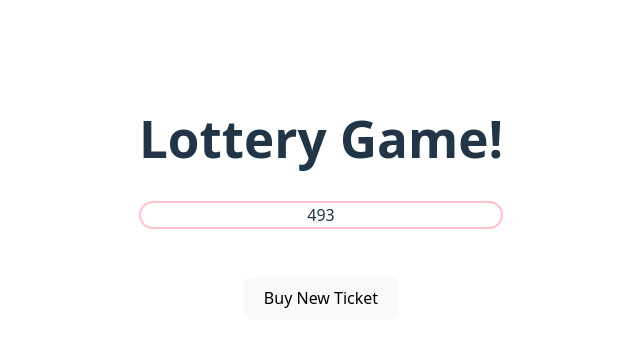
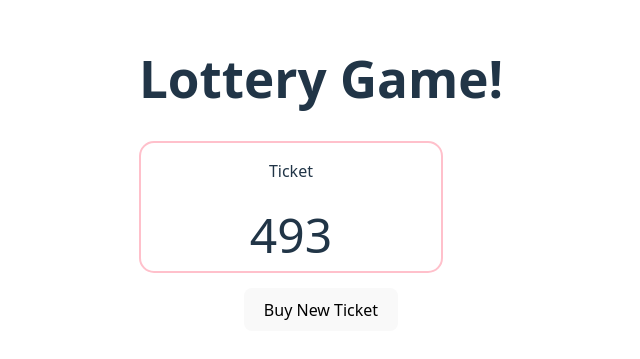
Before and after one commit to siddhi1012/React, a React (Vite) app in the folder react-state-class/: page / in a window 1280 px wide. Shown: the part 193-552 px from the top of the page, without its empty margins (319-959 px from the left). Built offline with nearby package versions, Linux system fonts and the light colour scheme; the HTML template or start-up script is replaced by a standard one.

Commit message:
via upload

```diff
--- a/react-state-class/src/App.jsx
+++ b/react-state-class/src/App.jsx
@@ -4,10 +4,22 @@ import './App.css'
 // import Ludo from './Ludo';
 // import TodoList from './TodoList';
 import Lottery from './Lottery';
+// import Ticket from './Ticket';
+import{ sum } from "./helper.js"
 function App() {
+  let winCondition = (ticket) => {
+    return ticket[0] === 0;
+    //ticket.every ((num) => num === ticket[0]);
+    //sum(ticket) === 15;
+  }
+
   return (
+
     <>
-      <Lottery />
+      <Lottery n ={3} winCondition={winCondition}/>
+      {/* <Ticket ticket={[0,1,2]} />
+       <Ticket ticket={[0,1,2,4,5,6]} /> */}
+
 
 
       {/* <TodoList /> */}
--- /dev/null
+++ b/react-state-class/src/Button.jsx
@@ -0,0 +1,7 @@
+export default function Button({ action }) {
+    return (
+        <div>
+            <button onClick={action}>Buy New Ticket </button>
+        </div>
+    )
+}
--- a/react-state-class/src/Lottery.jsx
+++ b/react-state-class/src/Lottery.jsx
@@ -1,24 +1,22 @@
 import { useState } from "react"
-import "./Lottery.css";
 import { genTicket, sum } from "./helper";
-
-
-export default function Lottery() {
-    let [ticket, setTicket] = useState(genTicket(3));
-    let isWinning = sum(ticket) === 15;
+import Ticket from "./Ticket";
+import Button from "./Button";
+export default function Lottery({n , winCondition}) {
+    let [ticket, setTicket] = useState(genTicket(n));
+    let isWinning = winCondition(ticket);
     let buyTicket = () => {
-        setTicket(genTicket(3));
+        setTicket(genTicket(n));
     }
     return (
         <div>
             <h1>Lottery Game!</h1>
             <div className="ticket">
-                <span>{ticket[0]}</span>
-                <span>{ticket[1]}</span>
-                <span>{ticket[2]}</span>
+                <Ticket ticket={ticket}/>
+                <Button action={buyTicket}/>
             </div>
             <br /> <br />
-            <button onClick={buyTicket}>Buy New Ticket </button>
+
             <h3>{isWinning && "Congrats, you won!"}</h3>
         </div>
 
--- /dev/null
+++ b/react-state-class/src/Ticket.css
@@ -0,0 +1,6 @@
+.Ticket{
+   border: 2px solid pink;
+   border-radius: 15px ;
+   width: 300px;
+   margin-bottom: 15px;
+}
--- /dev/null
+++ b/react-state-class/src/Ticket.jsx
@@ -0,0 +1,13 @@
+import TicketNum from "./TicketNum";
+import "./Ticket.css";
+
+export default function Ticket({ ticket }) {
+    return (
+        <div className="Ticket">
+            <p>Ticket</p>
+            {ticket.map((num, idx) => (
+                <TicketNum key={idx} num={num} />
+            ))}
+        </div>
+    );
+}
--- /dev/null
+++ b/react-state-class/src/TicketNum.css
@@ -0,0 +1,4 @@
+
+.TicketNum{
+    font-size: 3rem;
+}
--- /dev/null
+++ b/react-state-class/src/TicketNum.jsx
@@ -0,0 +1,8 @@
+import "./TicketNum.css";
+
+export default function TicketNum({num}) {
+    return (
+        <span className="TicketNum">{num}</span>
+    )
+
+}
```
Also changed, not shown: react-state-class/src/Form.jsx (added).
